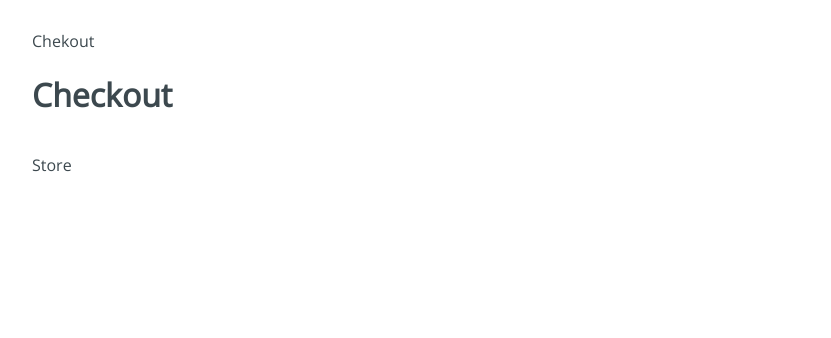
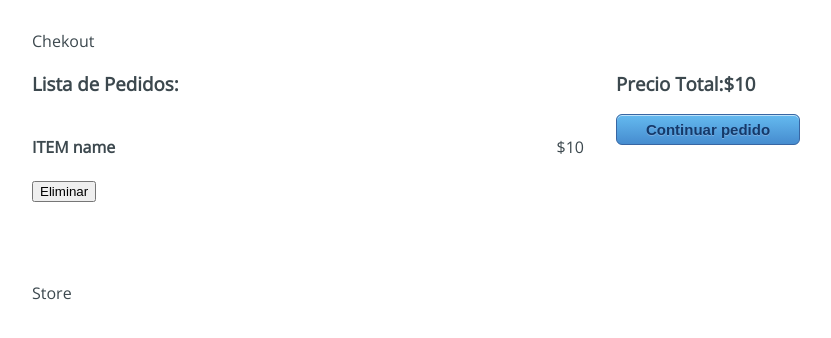
Before and after one commit to enzoulloa/practicando-react-store, a React (Vite) app: page /checkout in a window 1280 px wide. Shown: the top 338 px of the page, without its empty margins (224-1055 px from the left). Built offline with nearby package versions, Linux system fonts and the light colour scheme.

Commit message:
feat: :zap: change template checkout

```diff
--- a/src/containers/Checkout.jsx
+++ b/src/containers/Checkout.jsx
@@ -1,7 +1,20 @@
+import '../styles/components/Checkout.css'
+
 const Checkout = () => {
   return (
     <div className='Checkout'>
-      <h1>Checkout</h1>
+      <div className='Checkout-content'>
+        <h3>Lista de Pedidos:</h3>
+        <div className='Checkout-item'>
+          <h4>ITEM name</h4>
+          <span>$10</span>
+        </div>
+        <button type='button'>Eliminar</button>
+      </div>
+      <div className='Checkout-sidebar'>
+        <h3>Precio Total:$10</h3>
+        <button type='button'>Continuar pedido</button>
+      </div>
     </div>
   )
 }
```
